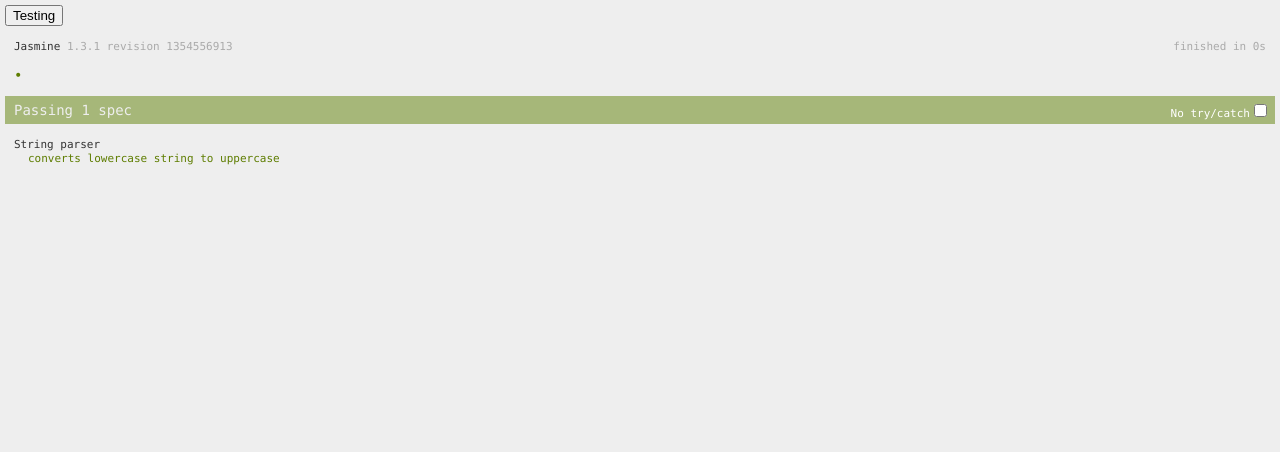
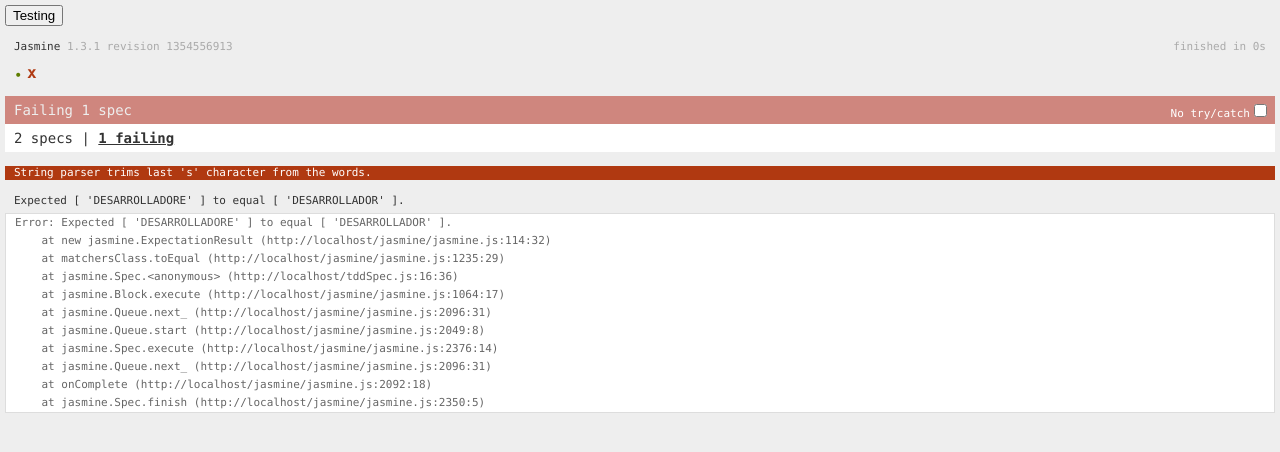
Before and after one commit to elreplicante/learn-javascript, a plain HTML site: page runner.html in a window 1280 px wide. Drawn offline with Linux system fonts and the light colour scheme.

Commit message:
RED: trims last 's' character from the words

```diff
--- a/spec.js
+++ b/spec.js
@@ -394,8 +394,8 @@ describe("when using objects", function(){
             Child.prototype = new Parent(); // prototype chaining
 
             var child = new Child();
-            //expect(child.someMethod()).toEqual('...');
-            //expect(child.name).toEqual('...');
+            //expect(child.someMethod()).toEqual(10);
+            //expect(child.name).toEqual('child');
         });
 
         it("may use the functional inheritance", function(){
--- a/tddSpec.js
+++ b/tddSpec.js
@@ -10,4 +10,9 @@ describe("String parser", function(){
         var result = parseString("desarrollador");
         expect(['DESARROLLADOR']).toEqual(result);
     });
+
+    it("trims last 's' character from the words", function(){
+        var result = parseString("DESARROLLADORES");
+        expect(['DESARROLLADORE']).toEqual(result);
+    });
 });
```
Also changed, not shown: runner.html (+1 -0 lines).
